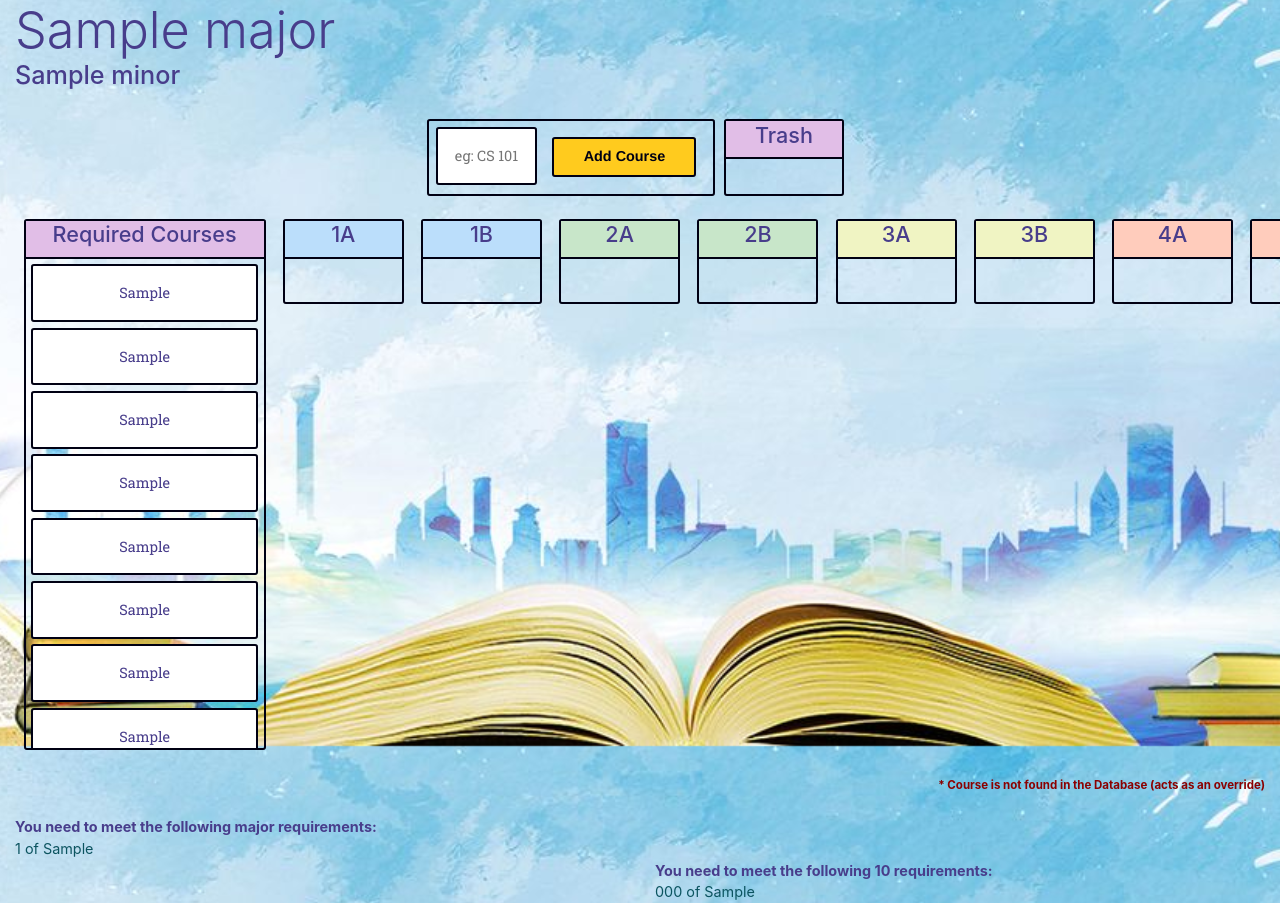
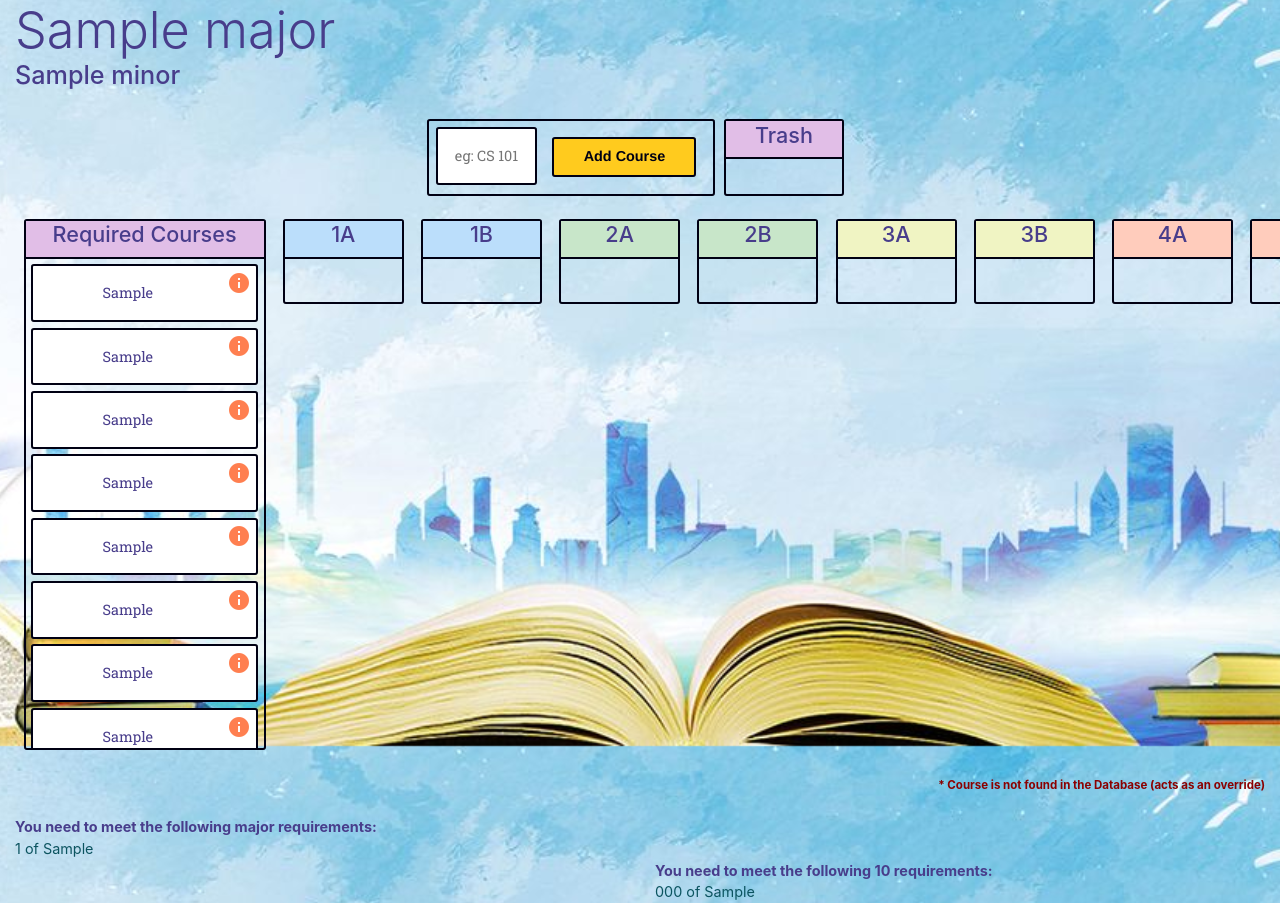
Before and after one commit to UW-Path/DataParsing, a Django app: template UWPathWebsite/templates/table.html in a window 1280 px wide; the page is wider, and only the part inside the window is pictured. Shown: the part 54-957 px from the top of that part. Run offline with Django 3.2, Linux system fonts and the light colour scheme; tables that the repository leaves empty hold one stand-in row (values such as "Sample post"); the template is opened without the code that fills it: values that come from a table or form of the project are taken from there, most other values are stand-ins (such as "Sample title", 1, 10 or a date in 2020); some libraries are stand-ins or nearby versions.

Commit message:
Add info icon to table (no functionality)

```diff
--- a/UWPathWebsite/UWPath/static/css/table.css
+++ b/UWPathWebsite/UWPath/static/css/table.css
@@ -238,3 +238,14 @@ li {
   -ms-filter: "progid:DXImageTransform.Microsoft.Alpha(Opacity=20)";
   filter: alpha(opacity=20);
 }
+
+.list-icon{
+  /*margin: 1em;*/
+  color: coral;
+  margin: 0.2em;
+}
+
+.list-icon:hover{
+  cursor: pointer;
+  color: tomato;
+}
--- a/UWPathWebsite/templates/base.html
+++ b/UWPathWebsite/templates/base.html
@@ -11,6 +11,7 @@
     <link rel="stylesheet" href="{% static 'css/style.css' %}">
 
     <link rel="stylesheet" href="{% static 'css/table.css' %}">
+    <link rel="stylesheet" href="https://fonts.googleapis.com/icon?family=Material+Icons">
 
     <title>UWPath</title>
 </head>
--- a/UWPathWebsite/templates/table.html
+++ b/UWPathWebsite/templates/table.html
@@ -38,6 +38,7 @@
                 {% for i in req.number_of_courses|times %}
                     <li class="task" id="{{ req.course_codes | strip_spaces}}({{ i }})">
                        <p>{{ req.course_codes }}</p>
+                        <i class="material-icons list-icon">info</i>
                     </li>
                 {%  endfor %}
                 {%  endfor %}
@@ -46,13 +47,15 @@
                 {% for i in req.number_of_courses|times %}
                     <li class="task" id="{{ req.course_codes | strip_spaces}}({{ i }})">
                        <p>{{ req.course_codes }}</p>
+                       <i class="material-icons list-icon">info</i>
                     </li>
                 {%  endfor %}
             {%  endfor %}
             {% for req in minor_requirements %}
                 {% for i in req.number_of_courses|times %}
                     <li class="task" id="{{ req.course_codes | strip_spaces}}({{ i }})">
-                       <p>{{ req.course_codes }}</p>
+                       <p>{{ req.course_codes }} </p>
+                       <i class="material-icons list-icon">info</i>
                     </li>
                 {%  endfor %}
             {%  endfor %}
```
